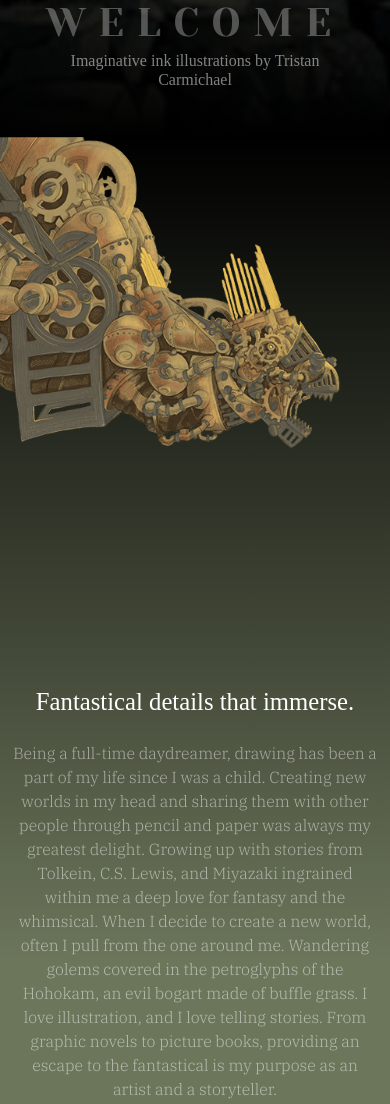
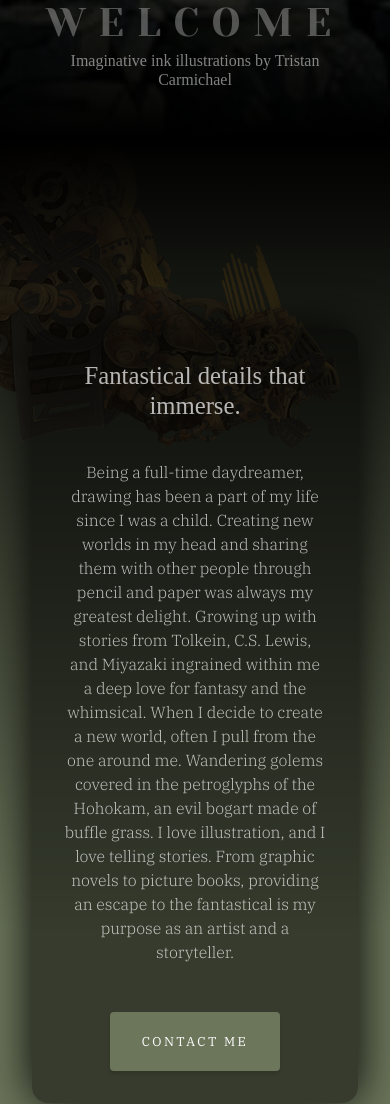
Before and after one commit to esh6597/tristanc-portfolio, a website: page public/index.html in a window 390 px wide. Shown: the part 707-1811 px from the top of the page. Drawn offline with nearby package versions, Linux system fonts and the light colour scheme; a web font is replaced by a local one.

Commit message:
Add responsive image bg to about section

```diff
--- a/public/index.html
+++ b/public/index.html
@@ -88,27 +88,30 @@
             <div class="container-fluid">
                 <div class="overlay">
                 </div>
-                <div class="row gx-4 gx-lg-5">
-                    <div class="col-md-6 col-lg-5 p-0">
-                        <img
-                            src="images/about/md-750.png"
-                            id="about-deco"
-                            srcset="images/about/xxl-2000.png 2000w, images/about/xl-1500.png 1500w, images/about/lg-1000.png 1000w, images/about/md-750.png 750w, images/about/sm-500.png 500w"
-                            sizes="(min-width: 992px) 42vw, (min-width: 768px) 50vw, 100vw"
-                        />
+                <img
+                    src="images/about/md-750.png"
+                    id="about-deco"
+                    srcset="images/about/xxl-2000.png 2000w, images/about/xl-1500.png 1500w, images/about/lg-1000.png 1000w, images/about/md-750.png 750w, images/about/sm-500.png 500w"
+                    sizes="(min-width: 992px) 42vw, 100vw"
+                />
+                <div class="row">
+                    <div class="col-lg-5 p-0">
                     </div>
-                    <div class="col-md-6 col-lg-7">
+                    <div class="col-lg-7 details">
 
                         <!-- Call to Action Title -->
-                        <h2 class="text-white mb-4">Fantastical details that immerse.</h2>
+                        <h2>Fantastical details that immerse.</h2>
 
-                        <!-- Description -->
-                        <p class="text-white-50">
+                        <p>
                             Being a full-time daydreamer, drawing has been a part of my life since I was a child. Creating new worlds in my head and sharing them with other people through pencil and paper was always my greatest delight. Growing up with stories from Tolkein, C.S. Lewis, and Miyazaki ingrained within me a deep love for fantasy and the whimsical. When I decide to create a new world, often I pull from the one around me. Wandering golems covered in the petroglyphs of the Hohokam, an evil bogart made of buffle grass. I love illustration, and I love telling stories. From graphic novels to picture books, providing an escape to the fantastical is my purpose as an artist and a storyteller.
                         </p>
-
                         <!-- Action Button -->
                         <a class="btn btn-primary" href="#signup">Contact Me</a>
+                    </div>
+                </div>
+                <div class="row">
+                    <div class="col justify-content-center">
+
                     </div>
                 </div>
             </div>
--- a/sass/_about.scss
+++ b/sass/_about.scss
@@ -3,31 +3,70 @@
 */
 
 .about-section {
-  //Overflow gradient to transition smoothly
+  position: relative;
   padding-top: 10rem;
   height: auto;
-  background: linear-gradient(to bottom, #000 0%, $primary 75%, $primary 100%);
+  overflow: hidden;
 
   .overlay {
+    position: absolute;
     width: 100%;
     height: 100%;
-    z-index: 1;
+    top: 0px;
+    left: 0px;
+    z-index: 2;
     background: linear-gradient(to bottom, #000 0%, rgba(0,0,0,0) 75%, rgba(0,0,0,0) 100%)
   }
 
-  #about-deco, .overlay {
+  .row {
     position: relative;
-    top: -10rem;
+    padding: 2rem;
+    z-index: 3;
+  }
+
+  .details {
+    background-color: rgba(0,0,0,0.5);
+    box-shadow: 0px 0px 3rem #000000;
+    padding: 2rem;
+    border-radius: 1rem;
+  }
+
+  #about-deco {
+    position: absolute;
+    z-index: -2;
+    top: 0;
     left: 0;
   }
 
   h2, .h2 {
     font-family: $title-font-alt;
+    z-index: 200;
+    color: rgba(255,255,255,0.7);
   }
 
   p {
     font-family: $body-font-family;
     font-weight: 300;
-    margin-bottom: 5rem;
+    padding-top: 2rem;
+    color: rgba(255,255,255,0.7);
+  }
+
+  .btn {
+    margin-top: 2rem;
   }
 }
+
+@media (min-width: 992px) {
+  .about-section {
+    h2, .h2 {
+      padding-top: 0rem;
+    }
+
+    .details {
+      background-color: rgba(0,0,0,0);
+      box-shadow: none;
+      padding: 2rem;
+      border-radius: 1rem;
+    }
+  }
+}
--- a/sass/styles.scss
+++ b/sass/styles.scss
@@ -14,6 +14,11 @@ Search for || to navigate between sections.
 /*
 ||  MAIN STYLES
 */
+
+body {
+  margin: 0;
+  background-color: $primary;
+}
 
 .btn {
   box-shadow: 0 0.1875rem 0.1875rem 0 rgba(0, 0, 0, 0.1) !important;
```
Also changed, not shown: public/styles.css.
